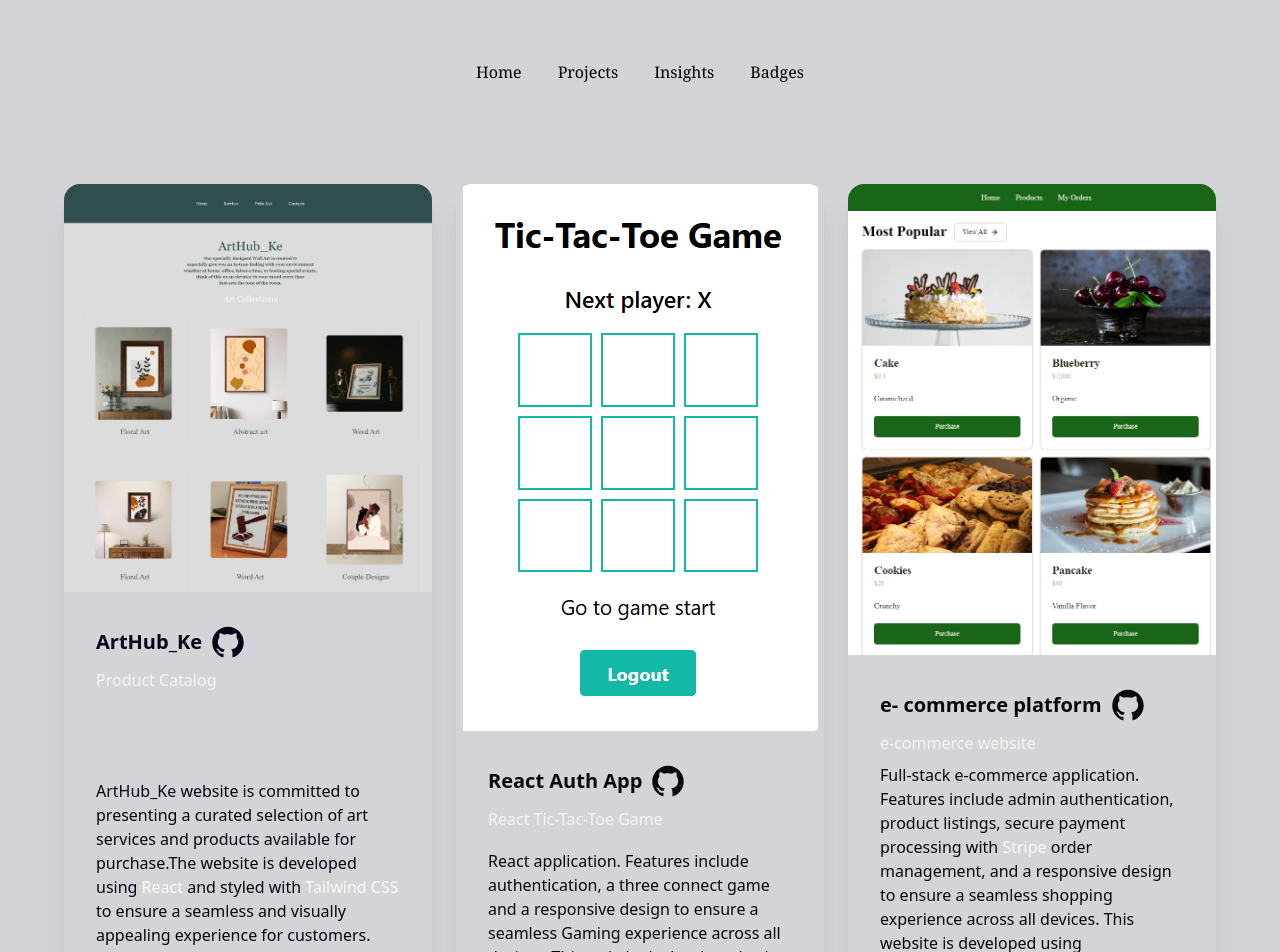
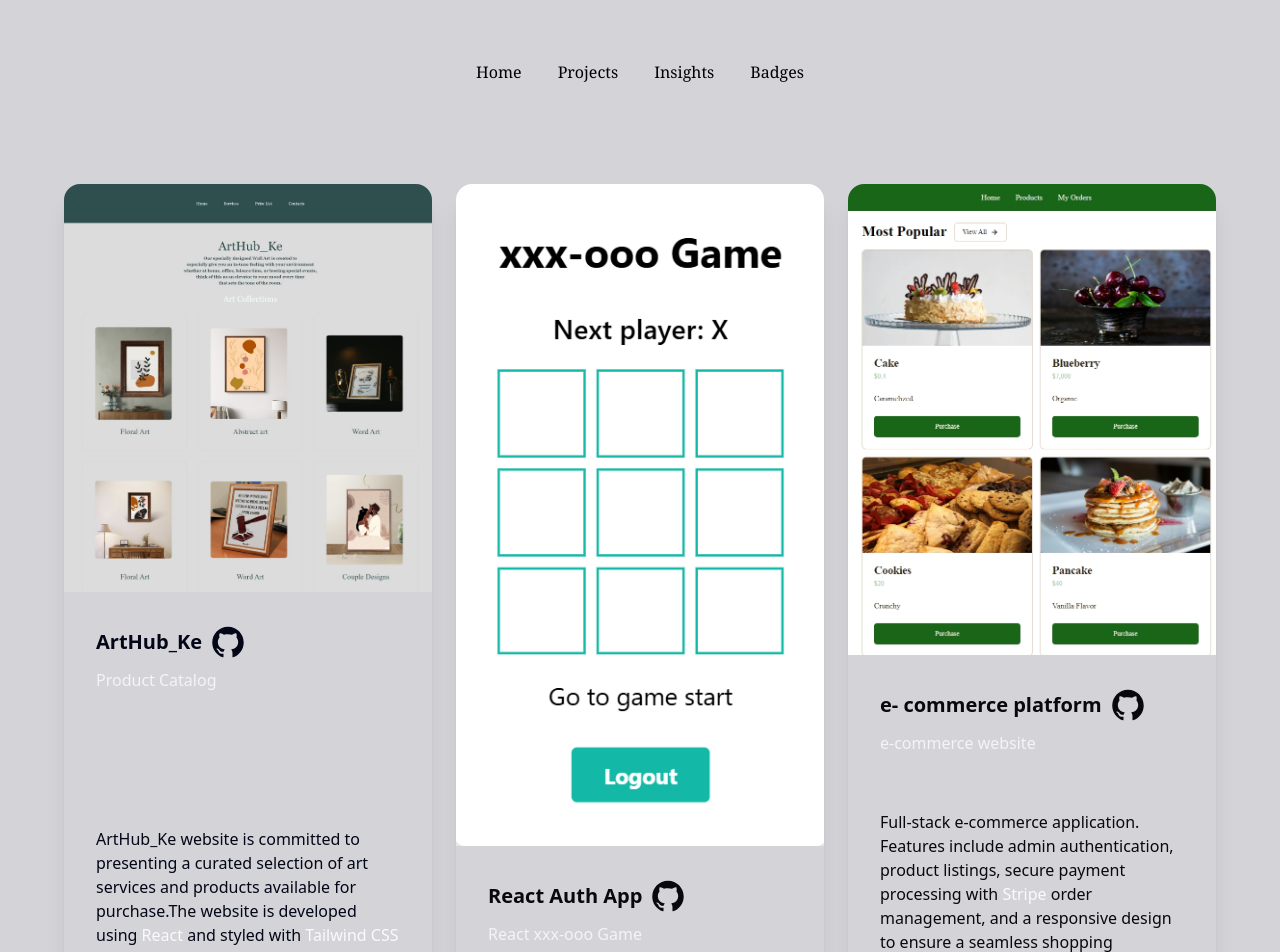
Before and after one commit to Genevive-Mbesi/Portfolio, a React (Create React App) app in the folder portfolio/: page /projects in a window 1280 px wide. Shown: the top 952 px of the page. Built offline with nearby package versions, Linux system fonts and the light colour scheme.

Commit message:
auth app

```diff
--- a/portfolio/src/components/projects.jsx
+++ b/portfolio/src/components/projects.jsx
@@ -5,7 +5,7 @@ import art from "../assets/artheart.jpeg";
 import rental from "../assets/rtm.png";
 import portfolio from "../assets/Portfolio.jpeg";
 import commerce from "../assets/commerce.jpeg";
-import tictac from "../assets/tictac.png"
+import xxxooo from "../assets/xxxooo.png"
 
 function Projects() {
   return (
@@ -49,7 +49,7 @@ function Projects() {
           <div className="card-container">
             <div className="card w-full bg-zinc-300 shadow-xl">
               <figure>
-                <img src={tictac} alt="tictac" />
+                <img src={xxxooo} alt="tictac" />
               </figure>
               <div className="card-body">
                 <h2 className="card-title text-zinc-950">
@@ -60,7 +60,7 @@ function Projects() {
                     </a>
                   </div>
                 </h2>
-                <p className="text-zinc-100"> React Tic-Tac-Toe Game </p>
+                <p className="text-zinc-100"> React xxx-ooo Game </p>
                 <p className="text-zinc-950">
                   React application. Features include
                   authentication, a three connect game
```
Also changed, not shown: portfolio/src/assets/xxxooo.png (added).
